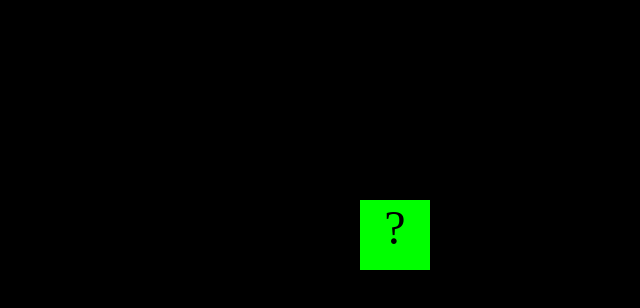
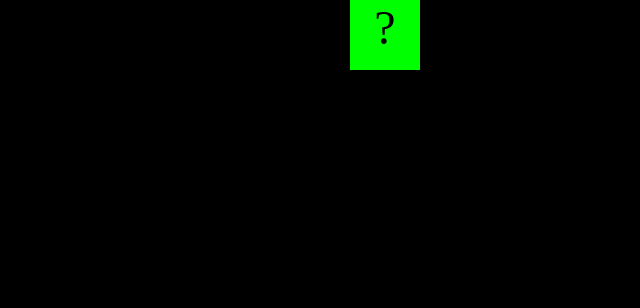
Before and after one commit to TheMusketeersOfficial/class.github.io, a plain HTML site: page projects/bouncing-box/index.html in a window 1280 px wide. Shown: the whole page, without its empty margins (640-1280 px from the left). Drawn offline with Linux system fonts and the light colour scheme.

Commit message:
up down box

```diff
--- a/projects/bouncing-box/index.html
+++ b/projects/bouncing-box/index.html
@@ -44,6 +44,7 @@
 			var box = jQuery('.box');	// reference to the HTML .box element
 			var board = jQuery('.board');	// reference to the HTML .board element
 			var boardWidth = board.width();	// the maximum X-Coordinate of the screen
+			var boardHeight = jQuery(window).height();
 
 			// Every 50 milliseconds, call the update Function (see below)
 			setInterval(update, 50);
@@ -52,9 +53,10 @@
 			box.on('click', handleBoxClick);
 
 			// moves the Box to a new position on the screen along the X-Axis
-			function moveBoxTo(newPositionX) {
-              box.css('left', newPositionX);
-            }
+			function moveBoxTo(newPositionX, newPositionY) {
+             box.css('left', newPositionX);
+             box.css('top', newPositionY);
+           }
 
 			// changes the text displayed on the Box
 			function changeBoxText(newText) {
@@ -71,9 +73,11 @@
 
 			var points = 0;
 
-			var speed = 10
+			var speed = 10;
 
+			var positionY = 0;
 
+			var speedY = 0;
 
 			/*
 			This Function will be called 20 times/second. Each time it is called,
@@ -83,17 +87,25 @@
 
 			/* Your Code to Increase positionX by 10 HERE */
 			function update() {
+			moveBoxTo(positionX, positionY);
 
 			positionX = positionX + speed;
-            moveBoxTo(positionX);
-
+			positionY = positionY + speedY;
 
 			if (positionX > boardWidth) {
 				speed = -speed;
             }
 
-            else if (positionX < 0) {
+            if (positionX < 0) {
 				speed = -speed;
+			}
+
+			if (positionY > boardHeight) {
+				speedY = -speedY;
+            }
+
+            if (positionY < 0) {
+				speedY = -speedY;
 			}
 
 			 };
@@ -111,7 +123,7 @@
                 changeBoxText(points)
 
 				speed += 3
-
+                speedY += 3
 
 			};
 		})();
```
